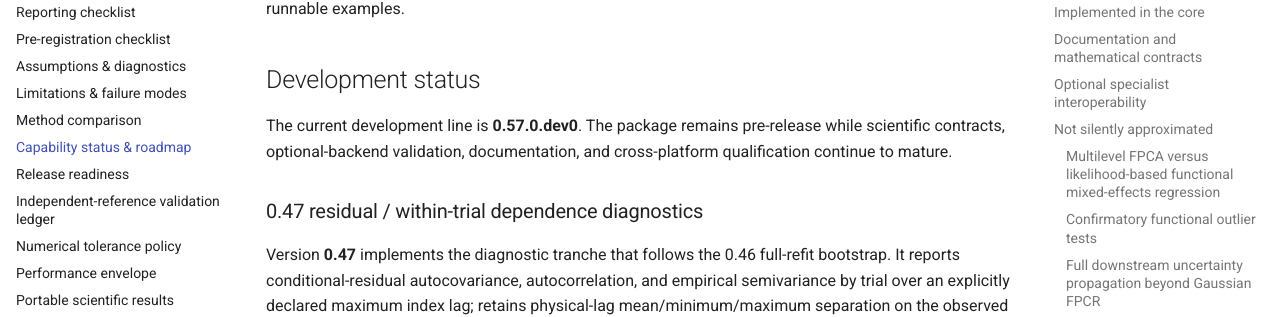
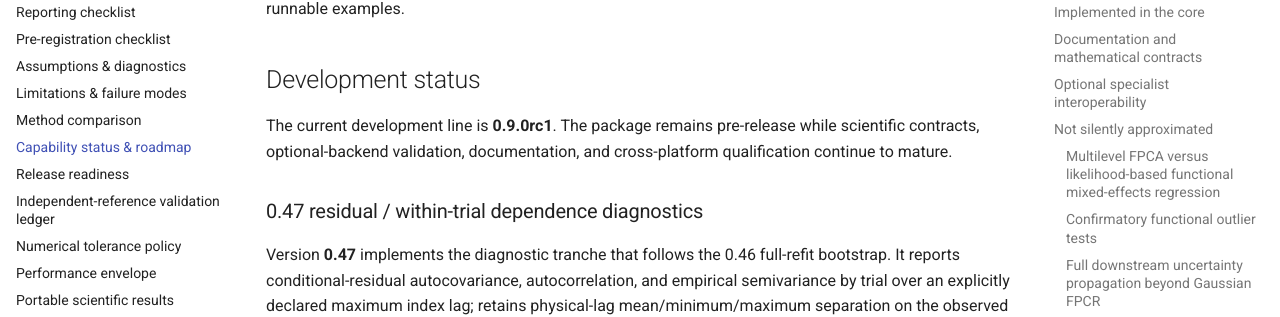
Before and after one commit to stefanosbalaskas/eyetrajectoriespy, an MkDocs documentation site: the page built from docs/methods/status-roadmap.md, in a window 1280 px wide and 900 px high, scrolled down 9735 px. Shown: the part 144-461 px from the top of the window. Built offline with MkDocs 1.6.1 and Material for MkDocs 9.7.7, drawn with Linux system fonts in a browser that asks for light colours; comment, search, counter and statistics services are not loaded.

Commit message:
Prepare docs/methods/status-roadmap.md for 0.9.0rc1

```diff
--- a/docs/methods/status-roadmap.md
+++ b/docs/methods/status-roadmap.md
@@ -149,7 +149,7 @@
 
 ## Development status
 
-The current development line is **0.57.0.dev0**. The package remains pre-release while scientific contracts, optional-backend validation, documentation, and cross-platform qualification continue to mature.
+The current development line is **0.9.0rc1**. The package remains pre-release while scientific contracts, optional-backend validation, documentation, and cross-platform qualification continue to mature.
 
 
 ### 0.47 residual / within-trial dependence diagnostics
```
